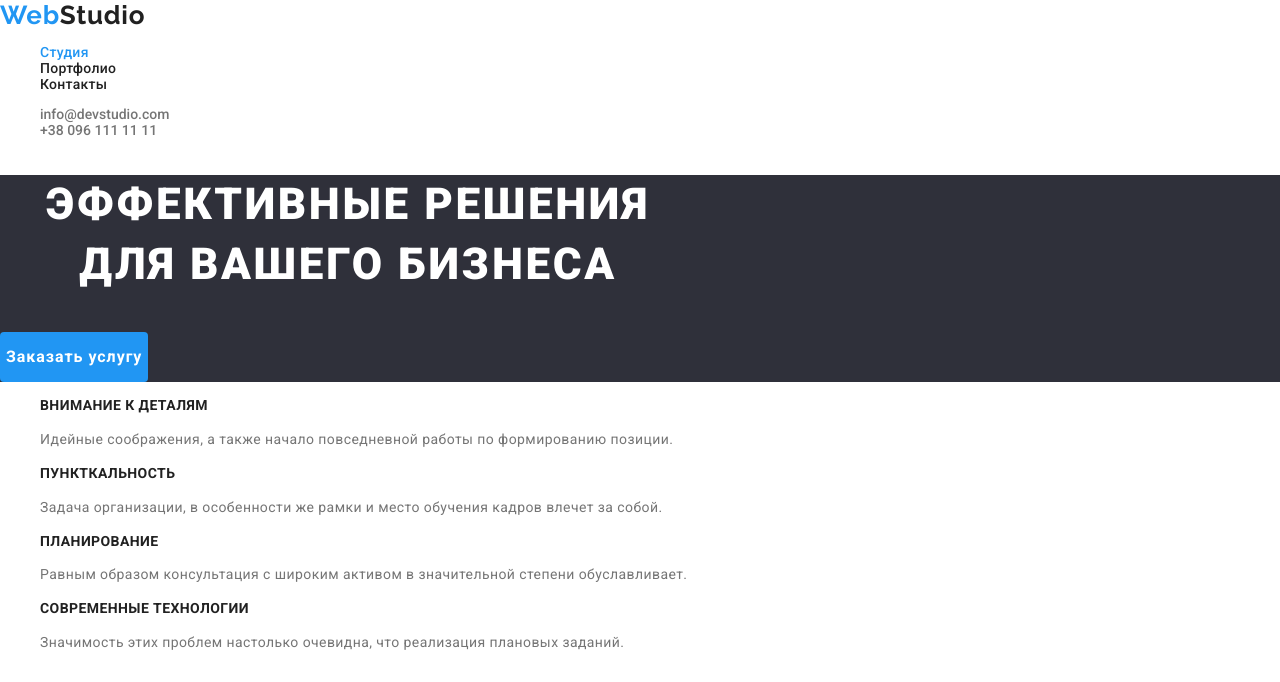
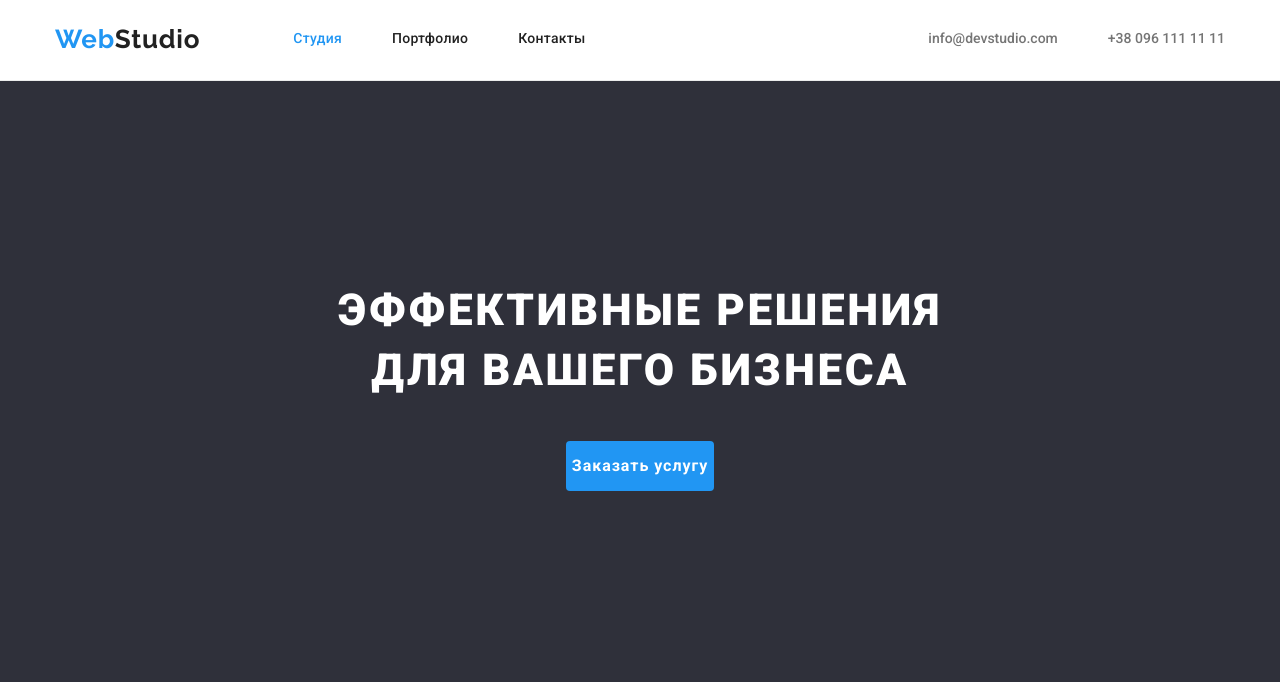
Before and after one commit to VitaliiPankin/goit-markup-hw-03, a plain HTML site: page index.html in a window 1280 px wide. Shown: the top 682 px of the page. Drawn offline with nearby package versions, Linux system fonts and the light colour scheme.

Commit message:
body,hero

```diff
--- a/css/styles.css
+++ b/css/styles.css
@@ -18,14 +18,28 @@ body {
   font-family: "Roboto", sans-serif;
 }
 a {
+  margin: 0;
+  padding: 0;
   text-decoration: none;
   color: var(--title-text-color);
   font-style: normal;
 }
 ul {
+  margin: 0;
+  padding: 0;
   list-style: none;
 }
+
+h1,
+h2,
+h3,
+h4,
+h5,
+h6 {
+  margin: 0;
+}
 p {
+  margin: 0;
   color: var(--primery-text-color);
 }
 .visually-hidden {
@@ -39,6 +53,13 @@ p {
   clip: rect(0 0 0 0);
   clip-path: inset(50%);
   margin: -1px;
+}
+
+.container {
+  width: 1200px;
+  padding-left: 15px;
+  padding-right: 15px;
+  margin: 0 auto;
 }
 
 /* --------------LOGO-------------- */
@@ -60,6 +81,7 @@ p {
 
 /* ---------NAVIGATION----------- */
 .site-nav {
+  display: flex;
   font-style: normal;
   font-weight: 500;
   font-size: 14px;
@@ -72,6 +94,7 @@ p {
   color: var(--acsent-color);
 }
 .auth-nav {
+  display: flex;
   font-weight: 500;
   font-size: 14px;
   line-height: 1.14;
@@ -85,6 +108,31 @@ p {
 }
 .link-active {
   color: var(--acsent-color);
+}
+
+/* --------------HEADER----------- */
+.page-header {
+  border-bottom: 1px solid #ececec;
+  padding-top: 24px;
+  padding-bottom: 25px;
+}
+.header-content {
+  display: flex;
+  align-items: center;
+  justify-content: space-between;
+}
+.header-navigation {
+  display: flex;
+  align-items: center;
+}
+.logo-navigation {
+  padding-right: 93px;
+}
+.header-link-nav:not(:last-child) {
+  margin-right: 50px;
+}
+.header-link-contacts:not(:last-child) {
+  margin-right: 50px;
 }
 
 /* -------------BUTTONs-------------- */
@@ -137,19 +185,25 @@ p {
 }
 /* ----------------HERO---------------- */
 .hero {
+  padding-top: 200px;
+  padding-bottom: 200px;
+text-align: center;
   background-color: var(--secondary-background-color);
 }
 .hero-text {
+  margin-bottom: 40px;
+  margin-left: auto;
+  margin-right: auto;
   width: 696px;
   height: 120px;
   font-weight: 900;
   font-size: 44px;
   line-height: 1.36;
   color: var(--background-color);
-  text-align: center;
+
   letter-spacing: 0.06em;
   text-transform: uppercase;
-}
+
 
 /* --------------PECULIARITIES----------------- */
 .peculiarities-title {
--- a/index.html
+++ b/index.html
@@ -21,36 +21,46 @@
   </head>
   <body>
     <header class="page-header">
-      <nav>
-        <a href="./index.html" class="logo"
+      <div class="container header-content">
+        <nav class="header-navigation">
+          <a href="./index.html" class="logo logo-navigation"
             ><span class="logo-color-web">Web</span
             ><span class="logo-color-studio">Studio</span></a
           >
           <ul class="site-nav">
-          <li><a class="link link-active" href="./">Студия</a></li>
-          <li><a class="link" href="./portfolio.html">Портфолио</a></li>
-          <li><a class="link" href="">Контакты</a></li>
+            <li class="header-link-nav">
+              <a class="link link-active" href="./">Студия</a>
+            </li>
+            <li class="header-link-nav">
+              <a class="link" href="./portfolio.html">Портфолио</a>
+            </li>
+            <li class="header-link-nav">
+              <a class="link" href="">Контакты</a>
+            </li>
           </ul>
         </nav>
         <ul class="auth-nav">
-        <li>
+          <li class="header-link-contacts">
             <a class="link link-contacs" href="mailto:info@devstudio.com"
               >info@devstudio.com</a
             >
           </li>
-        <li>
+          <li class="header-link-contacts">
             <a class="link link-contacs" href="tel:+380961111111"
               >+38 096 111 11 11</a
             >
           </li>
         </ul>
+      </div>
     </header>
     <main>
       <section class="hero">
+        <div class="container">
           <h1 class="hero-text">Эффективные решения для вашего бизнеса</h1>
           <button class="button button-text" type="button">
             Заказать услугу
           </button>
+        </div>
       </section>
       <section>
         <h2 class="visually-hidden">Особености</h2>
```
Lines whose indentation alone changed are shown as unchanged.
